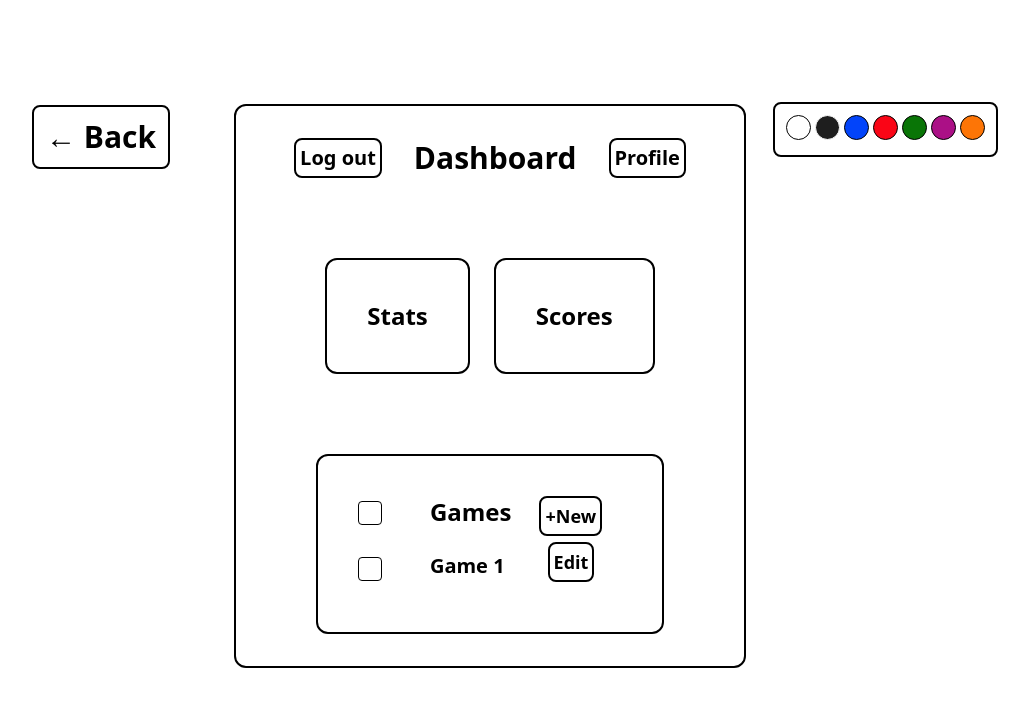
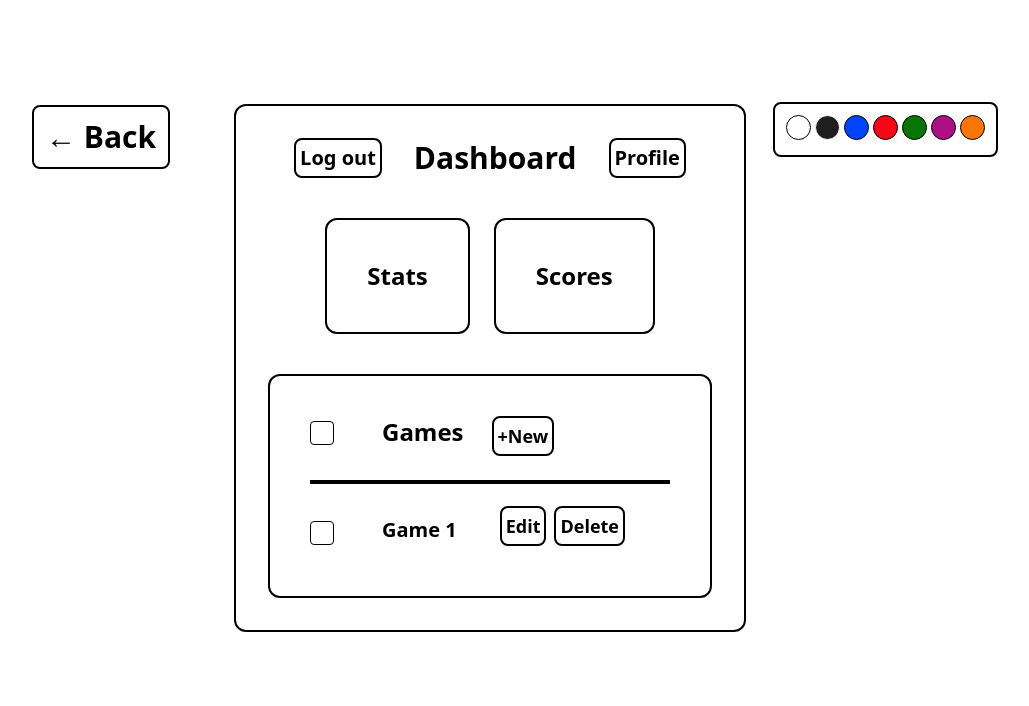
Before and after one commit to BlueSage96/SudokuSage, a React (Vite) app in the folder Frontend/: page /dashboard in a window 1280 px wide. Shown: the top 706 px of the page, without its empty margins (150-1179 px from the left). Built offline with nearby package versions, Linux system fonts and the light colour scheme.

Commit message:
Added delete button and tweaked game section

```diff
--- a/Frontend/src/Components/Dashboard/Dashboard.jsx
+++ b/Frontend/src/Components/Dashboard/Dashboard.jsx
@@ -17,7 +17,7 @@ export default function Dashboard () {
 
           <div
             className="card-container flex flex-col items-center
-            justify-center gap-20 border-2 px-2 py-8 rounded-xl">
+            justify-center gap-10 border-2 px-2 py-8 rounded-xl">
             <Header/>
 
             <div className="flex flex-row gap-6">
--- a/Frontend/src/Components/Games/GamesList.jsx
+++ b/Frontend/src/Components/Games/GamesList.jsx
@@ -5,7 +5,7 @@ export default function GamesList () {
       <>
         <div>
           <Card className="card-container items-center justify-center font-bold border-2">
-            <div className="flex gap-12">
+            <div className="flex gap-12 mb-2">
               <label className="flex items-center gap-2 cursor-pointer">
                 <div className="relative">
                   <Checkbox className="peer appearance-none select-style" />
@@ -20,8 +20,9 @@ export default function GamesList () {
               </Button>
             </div>
 
+            <hr className="border-2"/>
             {/* Make into it's own reusable modal */}
-            <div className="flex gap-12">
+            <div className="flex gap-12 mt-4">
               <label className="flex items-center gap-2 cursor-pointer">
                 <div className="relative">
                   <Checkbox className="peer appearance-none select-style" />
@@ -34,6 +35,9 @@ export default function GamesList () {
               <Button className="btn-style-3 !relative bottom-[10px] right-[5px]">
                 Edit
               </Button>
+              <Button className="btn-style-3 !relative bottom-[10px] right-[45px]">
+                Delete
+              </Button>
             </div>
           </Card>
         </div>
```
Also changed, not shown: Frontend/Need.txt.
